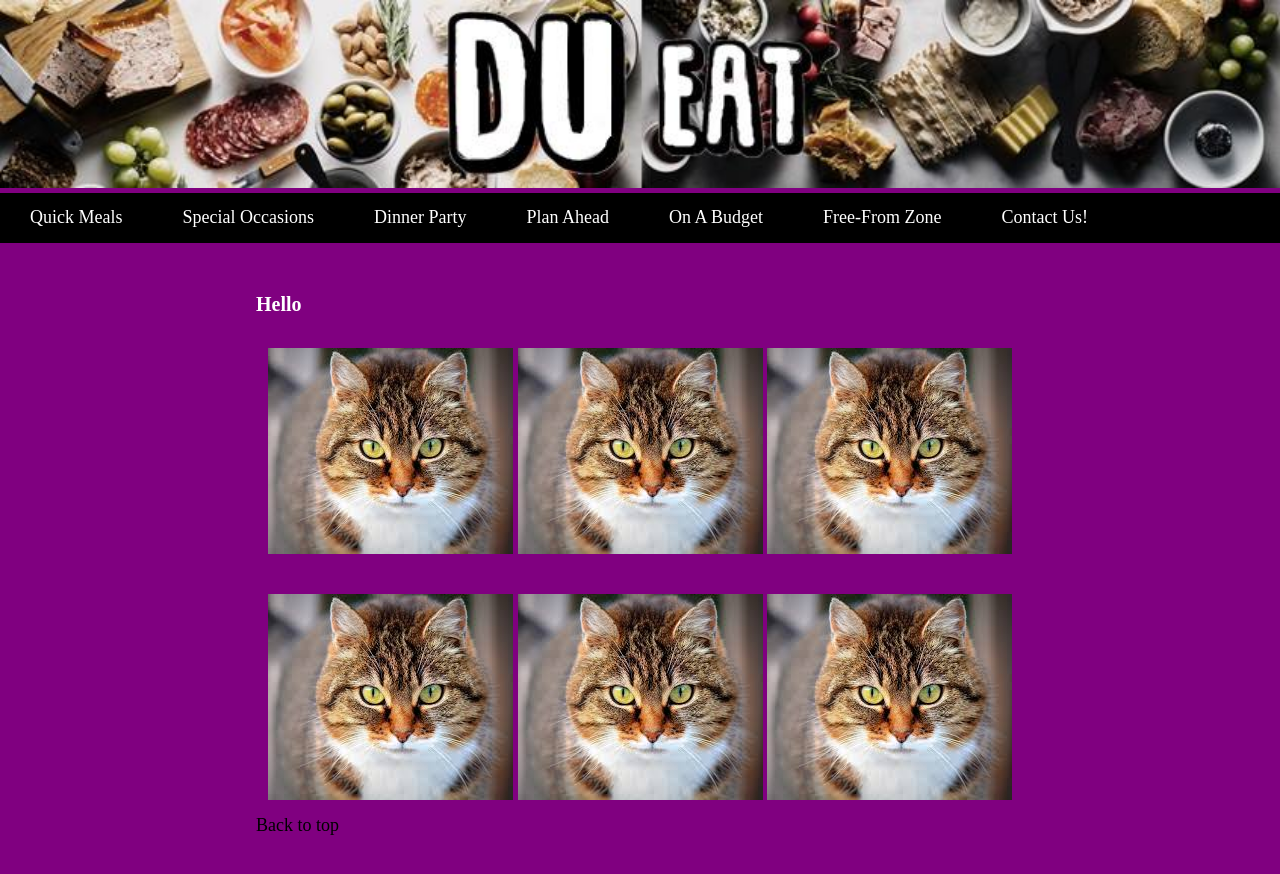
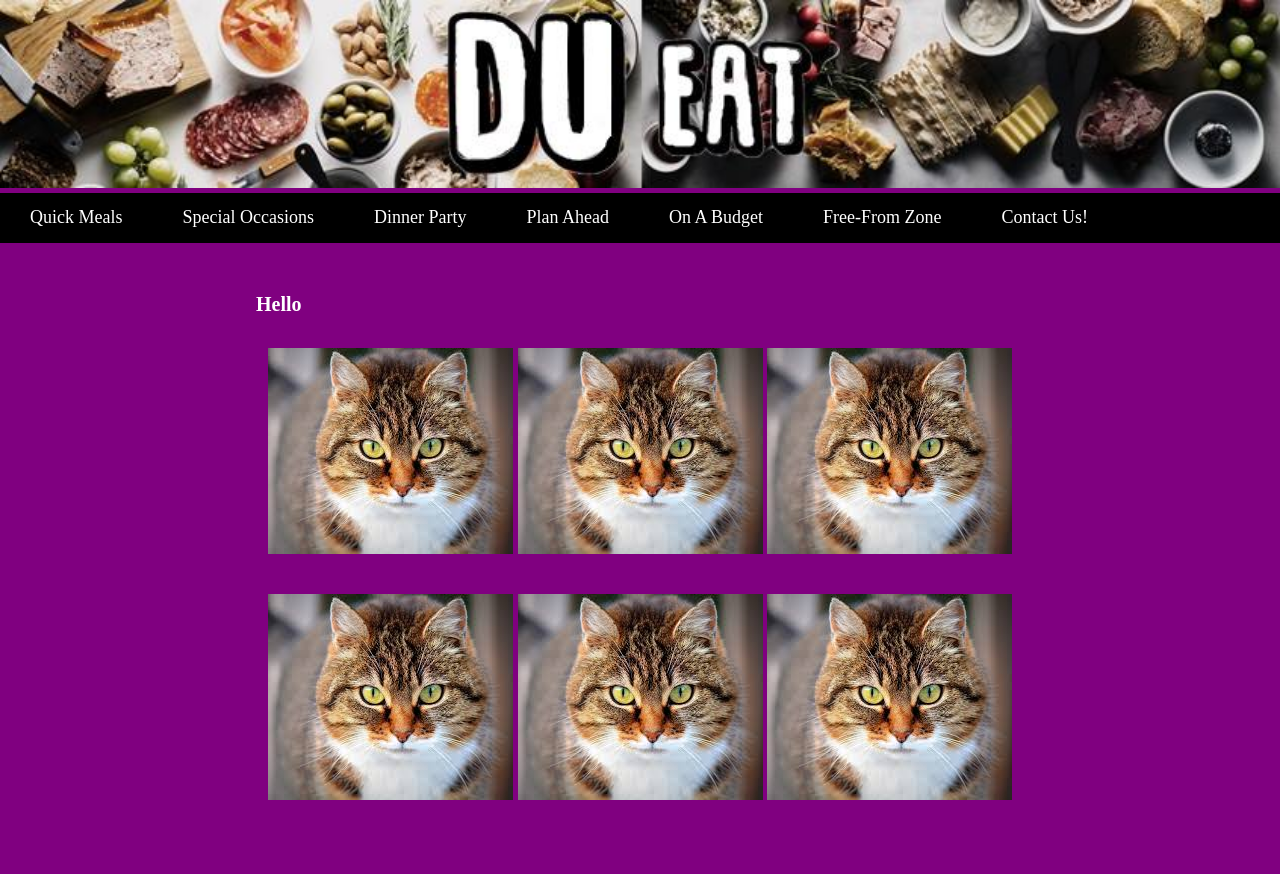
Before and after one commit to maddiephillips96/DUeat, a plain HTML site: page index.html in a window 1280 px wide. Drawn offline with Linux system fonts and the light colour scheme.

Commit message:
Revert "Added back to top tag"
This reverts commit 08ca550f3827ef5d80bffdc2223a80a65c0f7111.

```diff
--- a/index.html
+++ b/index.html
@@ -88,8 +88,3 @@
 
 	<a href="free-from_zone.html"><img src="cat.jpg" alt="Free-From Zone" shape="circle"></a>
 </div>
-
-<a class="backup" href="#top">Back to top</a>
-
-</body>
-</html>
```
